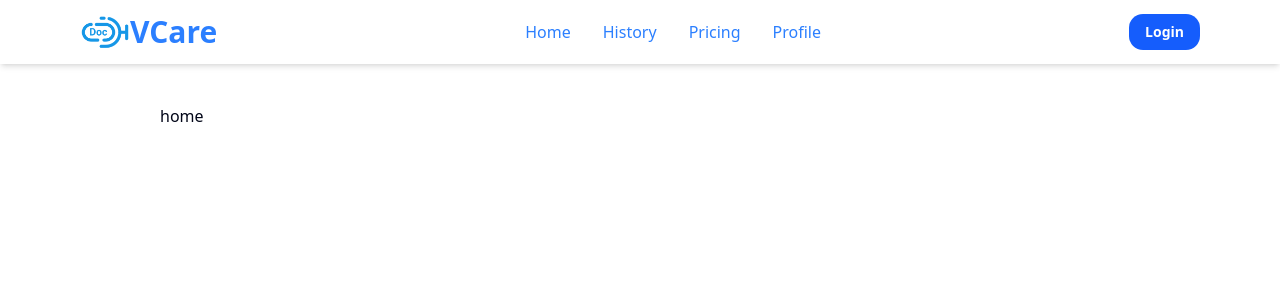
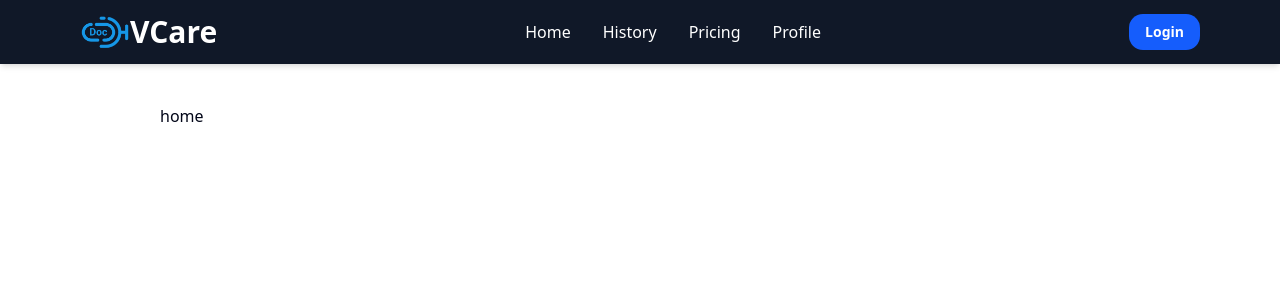
Before and after one commit to akhilachiju/AI-Medical-Voice-Assistant-App, a Next.js app: page / in a window 1280 px wide. Shown: the top 300 px of the page. Built offline with nearby package versions, Linux system fonts and the light colour scheme.

Commit message:
Updated styling in header component

```diff
--- a/components/Header.tsx
+++ b/components/Header.tsx
@@ -19,7 +19,7 @@ export default function Header() {
   const toggleMenu = () => setIsOpen(!isOpen);
 
   return (
-    <header className="bg-white shadow-md">
+    <header className="bg-gray-900 shadow-md">
       {/* Top bar: Logo + Nav + Right Section */}
       <div className="container mx-auto flex items-center justify-between px-4 sm:px-6 md:px-10 lg:px-20 h-16">
 
@@ -33,13 +33,13 @@ export default function Header() {
             className="rounded-full"
             priority
           />
-          <h1 className="text-xl sm:text-2xl md:text-3xl font-bold text-blue-500  hover:text-blue-700">
+          <h1 className="text-xl sm:text-2xl md:text-3xl font-bold text-white  hover:text-blue-700">
             VCare
           </h1>
         </Link>
 
         {/* Desktop & Tablet Menu */}
-        <nav className="hidden sm:flex md:flex items-center gap-8 text-blue-500 font-medium">
+        <nav className="hidden sm:flex md:flex items-center gap-8 text-white font-medium">
           {menuOptions.map((menu) => (
             <Link
               key={menu.id}
```
